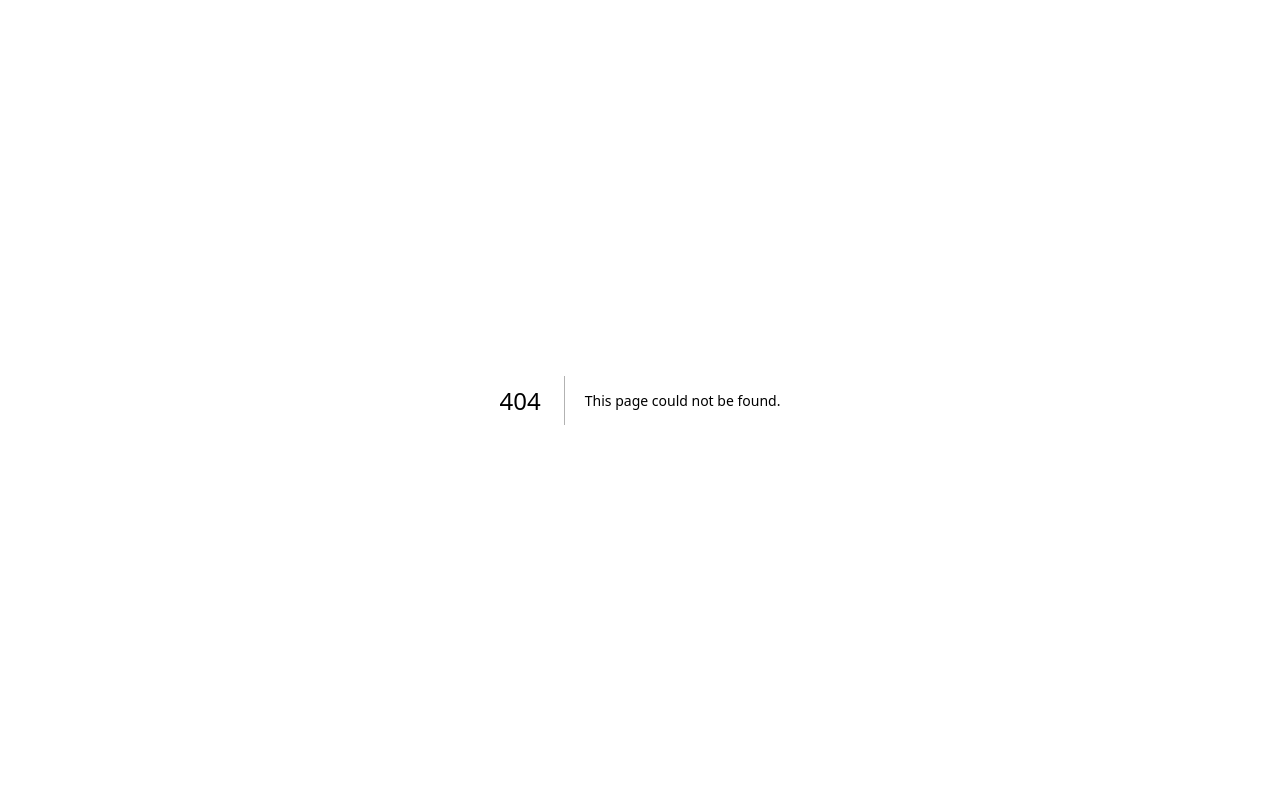
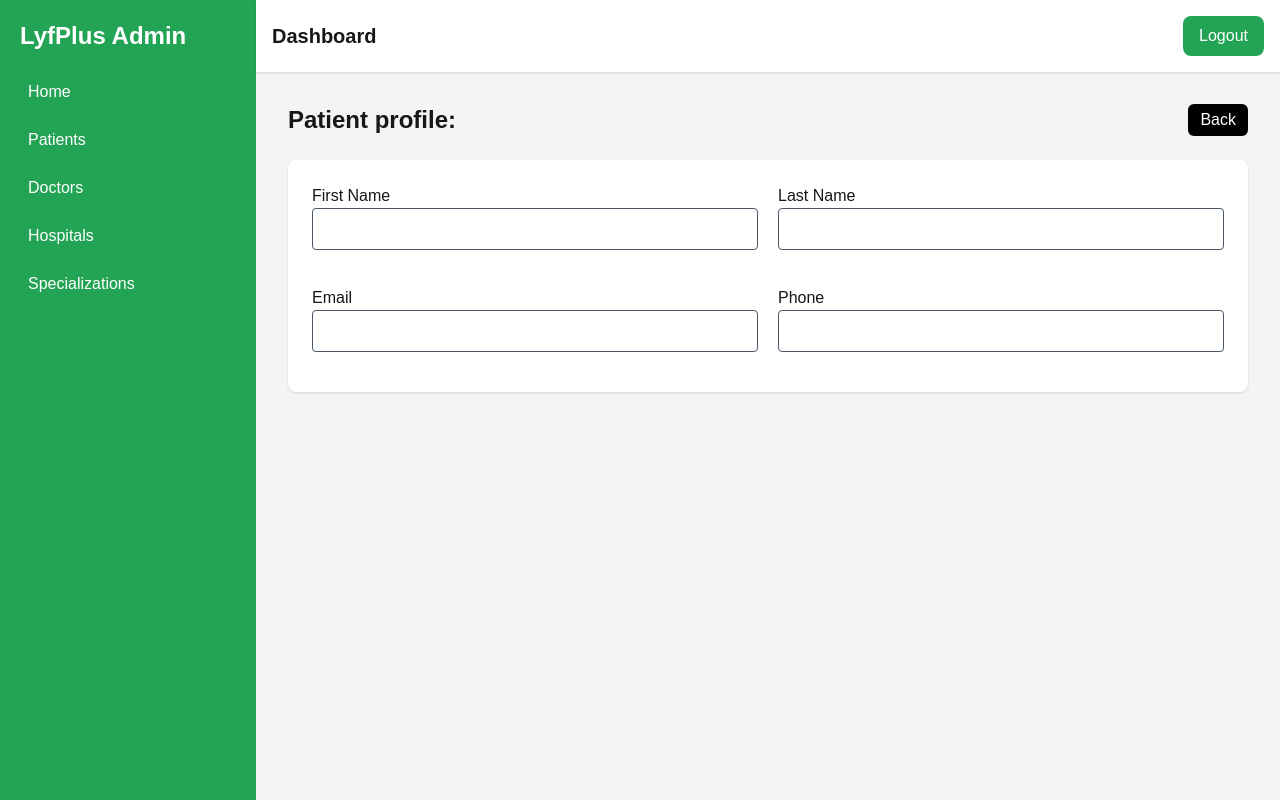
Before and after one commit to kevinmisigaro/lyf-ad, a Next.js app: page /patients/1 in a window 1280 px wide. Before the commit this address had no page. Built offline with nearby package versions, Linux system fonts and the light colour scheme; no server answers.

Commit message:
added patients

```diff
--- /dev/null
+++ b/src/app/(users)/patients/[number]/page.tsx
@@ -0,0 +1,100 @@
+"use client";
+
+import DashboardLayout from "@/components/layouts/DashboardLayout";
+import { apiRequest } from "@/utils/functions";
+import { User } from "@/utils/interfaces";
+import { useParams, useRouter } from "next/navigation";
+import React, { useEffect, useState } from "react";
+
+function Page() {
+  const params = useParams(); // ✅ Use useParams to fetch the params safely
+  const [patient, setPatient] = useState<User | null>(null);
+  const [loading, setLoading] = useState<boolean>(true);
+  const router = useRouter();
+  useEffect(() => {
+    if (!params || !params.number) return;
+
+    const fetchData = async () => {
+      try {
+        setLoading(true);
+        const response = await apiRequest<User>({
+          method: "POST",
+          url: `/admin/getUser/${params.number}`,
+        });
+
+        setPatient(response);
+      } catch (error) {
+        console.error("Error fetching patient data:", error);
+      } finally {
+        setLoading(false);
+      }
+    };
+
+    fetchData();
+  }, [params.number]); // ✅ Ensure it runs when params.number changes
+
+  return (
+    <DashboardLayout>
+      <div className="p-8">
+        <div className="flex justify-between">
+          <h2 className="font-bold text-2xl">
+            Patient profile:{" "}
+            <span className="font-medium">
+              {patient?.firstName} {patient?.lastName}
+            </span>
+          </h2>
+
+          <div
+            onClick={() => router.back()}
+            className="bg-black text-white rounded-md px-3 py-1 cursor-pointer"
+          >
+            Back
+          </div>
+        </div>
+        <div className="bg-white p-6 rounded-lg shadow mt-6 grid grid-cols-1 md:grid-cols-2 gap-5">
+          <div>
+            <label className="block font-medium">First Name</label>
+            <input
+              type="text"
+              value={patient?.firstName || ""}
+              readOnly
+              className="w-full border rounded px-3 py-2 mb-4 text-gray-600"
+            />
+          </div>
+          <div>
+            <label className="block font-medium">Last Name</label>
+            <input
+              type="text"
+              value={patient?.lastName || ""}
+              readOnly
+              className="w-full border rounded px-3 py-2 mb-4 text-gray-600"
+            />
+          </div>
+
+          <div>
+            <label className="block font-medium">Email</label>
+            <input
+              type="text"
+              value={patient?.email || ""}
+              readOnly
+              className="w-full border rounded px-3 py-2 mb-4 text-gray-600"
+            />
+          </div>
+
+          <div>
+            <label className="block font-medium">Phone</label>
+            <input
+              type="text"
+              value={patient?.phone || ""}
+              readOnly
+              className="w-full border rounded px-3 py-2 mb-4 text-gray-600"
+            />
+          </div>
+
+        </div>
+      </div>
+    </DashboardLayout>
+  );
+}
+
+export default Page;
--- a/src/app/(users)/patients/page.tsx
+++ b/src/app/(users)/patients/page.tsx
@@ -1,8 +1,9 @@
-"use client"
+"use client";
 
 import DashboardLayout from "@/components/layouts/DashboardLayout";
 import { apiRequest } from "@/utils/functions";
 import { User } from "@/utils/interfaces";
+import { useRouter } from "next/navigation";
 import React, { useEffect, useState } from "react";
 import DataTable from "react-data-table-component";
 
@@ -19,24 +20,37 @@ function Page() {
         .catch((error) => console.error(error));
     } catch (error) {}
   };
-
+  const router = useRouter();
   const columns = [
     {
-      name: 'Name',
+      name: "Name",
       selector: (row: User) => `${row.firstName} ${row.lastName}`,
       sortable: true,
     },
     {
-      name: 'Phone',
+      name: "Phone",
       selector: (row: User) => row.phone,
       sortable: true,
     },
     {
-      name: 'Email',
+      name: "Email",
       selector: (row: User) => row.email,
       sortable: true,
-    }
-  ]
+    },
+    {
+      name: "Actions",
+      cell: (row: User) => (
+        <div>
+          <div
+            className="px-2 py-1 bg-green-400 text-white cursor-pointer"
+            onClick={() => router.push(`/patients/${row.userID}`)}
+          >
+            View
+          </div>
+        </div>
+      ),
+    },
+  ];
 
   useEffect(() => {
     fetchData();
@@ -46,11 +60,7 @@ function Page() {
     <DashboardLayout>
       <div className="p-8">
         <h2 className="font-bold text-2xl mb-5">Patients</h2>
-        <DataTable
-          columns={columns}
-          data={patients}
-          pagination
-        />
+        <DataTable columns={columns} data={patients} pagination />
       </div>
     </DashboardLayout>
   );
```
